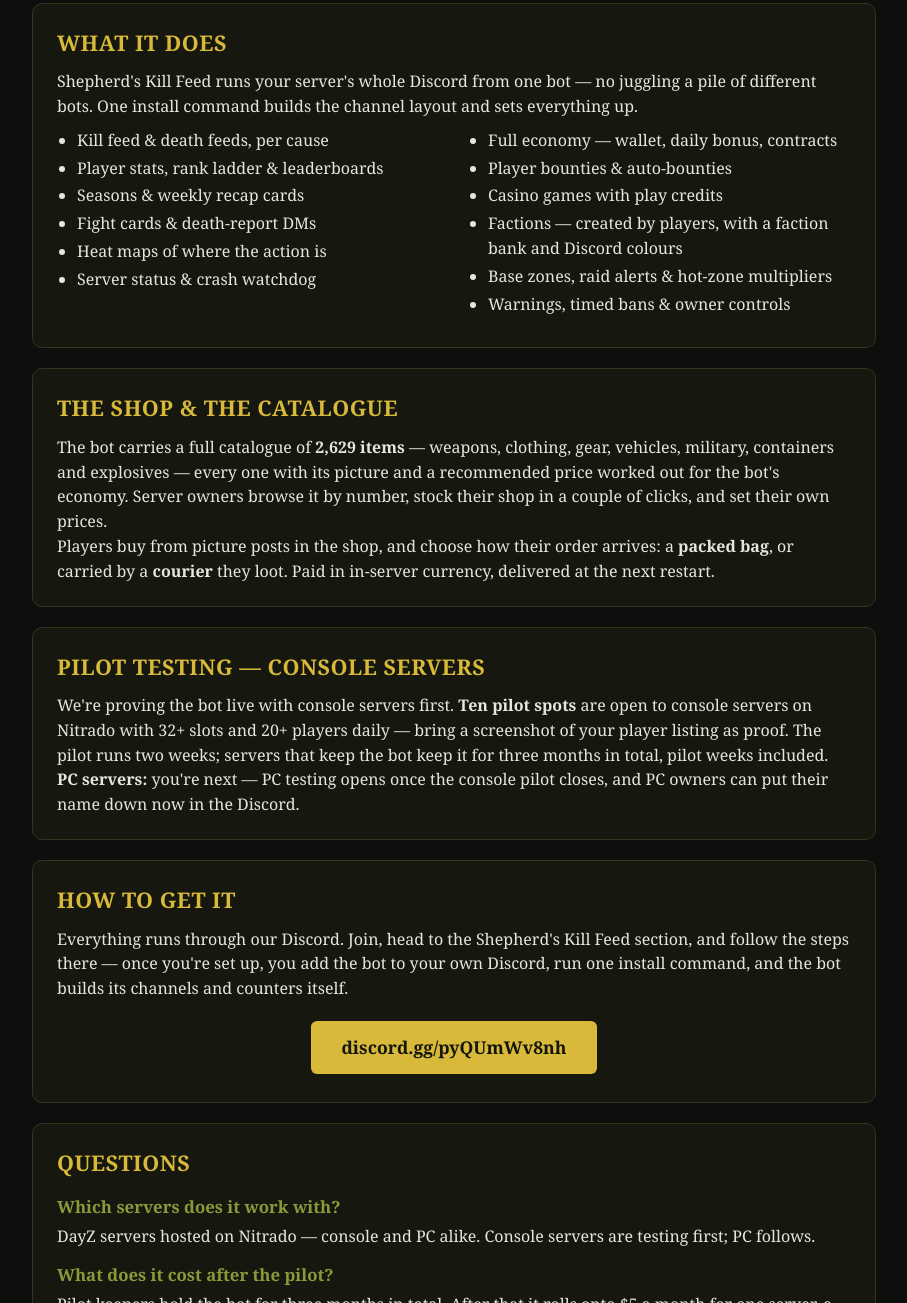
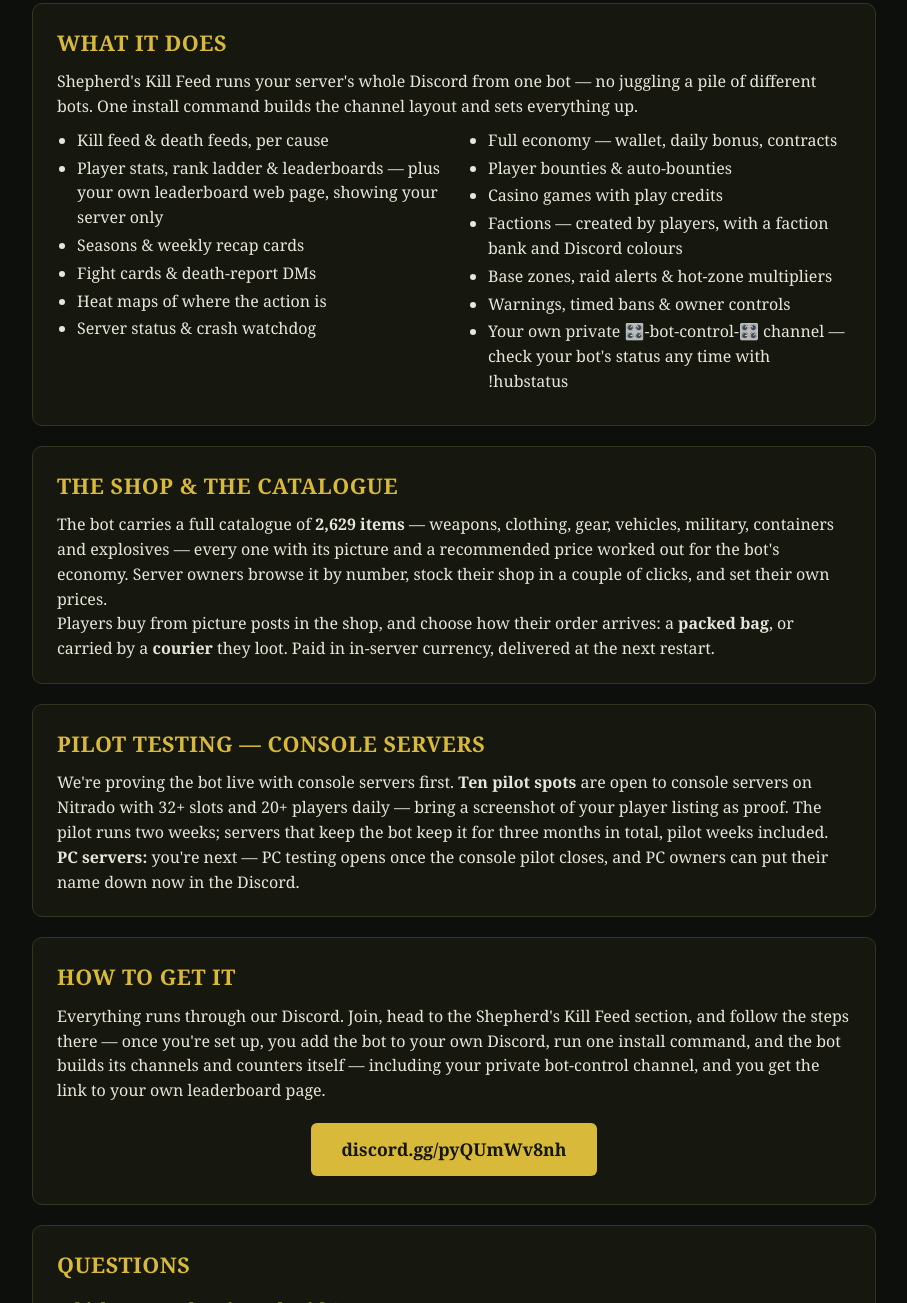
Before and after one commit to KingShepherd-bot/KingShepherd-bot, a plain HTML site: page index.html in a window 1280 px wide. Shown: the part 500-1803 px from the top of the page, without its empty margins (186-1093 px from the left). Drawn offline with Linux system fonts and the light colour scheme.

Commit message:
Add files via upload

```diff
--- a/index.html
+++ b/index.html
@@ -47,7 +47,7 @@
   <div class="grid">
     <ul>
       <li>Kill feed &amp; death feeds, per cause</li>
-      <li>Player stats, rank ladder &amp; leaderboards</li>
+      <li>Player stats, rank ladder &amp; leaderboards — plus your own leaderboard web page, showing your server only</li>
       <li>Seasons &amp; weekly recap cards</li>
       <li>Fight cards &amp; death-report DMs</li>
       <li>Heat maps of where the action is</li>
@@ -60,6 +60,7 @@
       <li>Factions — created by players, with a faction bank and Discord colours</li>
       <li>Base zones, raid alerts &amp; hot-zone multipliers</li>
       <li>Warnings, timed bans &amp; owner controls</li>
+      <li>Your own private 🎛️-bot-control-🎛️ channel — check your bot's status any time with !hubstatus</li>
     </ul>
   </div>
 </section>
@@ -78,7 +79,7 @@
 
 <section>
   <h2>How to get it</h2>
-  <p>Everything runs through our Discord. Join, head to the Shepherd's Kill Feed section, and follow the steps there — once you're set up, you add the bot to your own Discord, run one install command, and the bot builds its channels and counters itself.</p>
+  <p>Everything runs through our Discord. Join, head to the Shepherd's Kill Feed section, and follow the steps there — once you're set up, you add the bot to your own Discord, run one install command, and the bot builds its channels and counters itself — including your private bot-control channel, and you get the link to your own leaderboard page.</p>
   <p style="text-align:center;"><a class="cta" href="https://discord.gg/pyQUmWv8nh">discord.gg/pyQUmWv8nh</a></p>
 </section>
 
```
